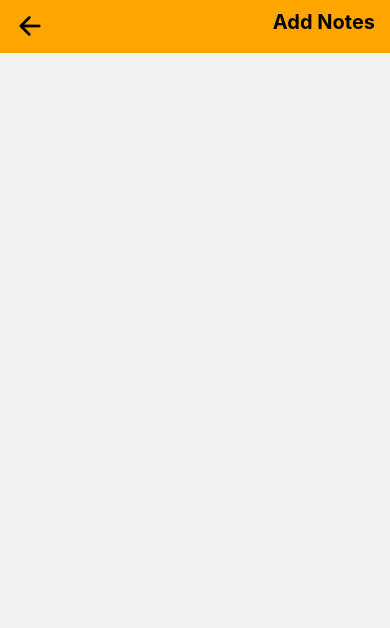
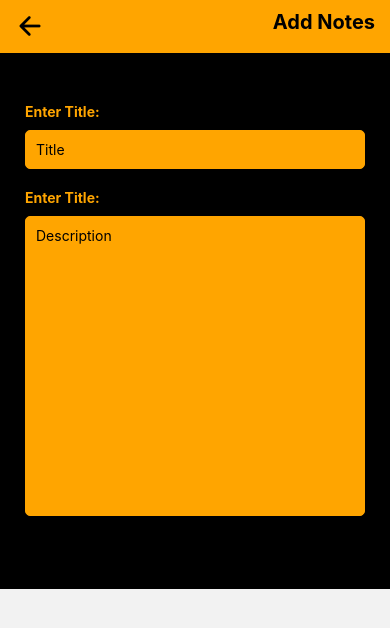
Before and after one commit to BinhNguyen3790/todolist-native, a React Native app: screen /Add in a window 390 px wide. Shown: the top 628 px of the page. Built offline with nearby package versions, Linux system fonts and the light colour scheme.

Commit message:
create page add note

```diff
--- a/screens/AddScreen.tsx
+++ b/screens/AddScreen.tsx
@@ -1,5 +1,5 @@
 import React from 'react';
-import { ScrollView, StyleSheet, Text, TouchableOpacity, View } from 'react-native';
+import { ScrollView, StyleSheet, Text, TextInput, TouchableOpacity, View } from 'react-native';
 import Header from './components/Header';
 import Icon from 'react-native-vector-icons/Ionicons';
 
@@ -7,13 +7,45 @@ const AddScreen = () => {
   return (
     <View>
       <Header icon="arrow-back" title="Add Notes" action="Home" />
-
+      <View style={styles.formGroup}>
+        <View style={styles.formItem}>
+          <Text style={styles.formTitle}>Enter Title:</Text>
+          <TextInput style={styles.formInput} placeholder='Title'></TextInput>
+        </View>
+        <View style={styles.formItem}>
+          <Text style={styles.formTitle}>Enter Title:</Text>
+          <TextInput style={[styles.formInput, styles.formInputLg]} placeholder='Description' multiline={true}></TextInput>
+        </View>
+      </View>
     </View>
   )
 }
 
 const styles = StyleSheet.create({
-
+  formGroup: {
+    paddingTop: 50,
+    backgroundColor: "black",
+    height: "100%"
+  },
+  formItem: {
+    paddingHorizontal: 25,
+    marginBottom: 20
+  },
+  formTitle: {
+    marginBottom: 10,
+    fontWeight: "bold",
+    color: "orange"
+  },
+  formInput: {
+    borderColor: 'orange',
+    borderWidth: 1,
+    padding: 10,
+    borderRadius: 5,
+    backgroundColor: "orange"
+  },
+  formInputLg: {
+    minHeight: 300, textAlignVertical: 'top'
+  }
 })
 
 export default AddScreen;
```
